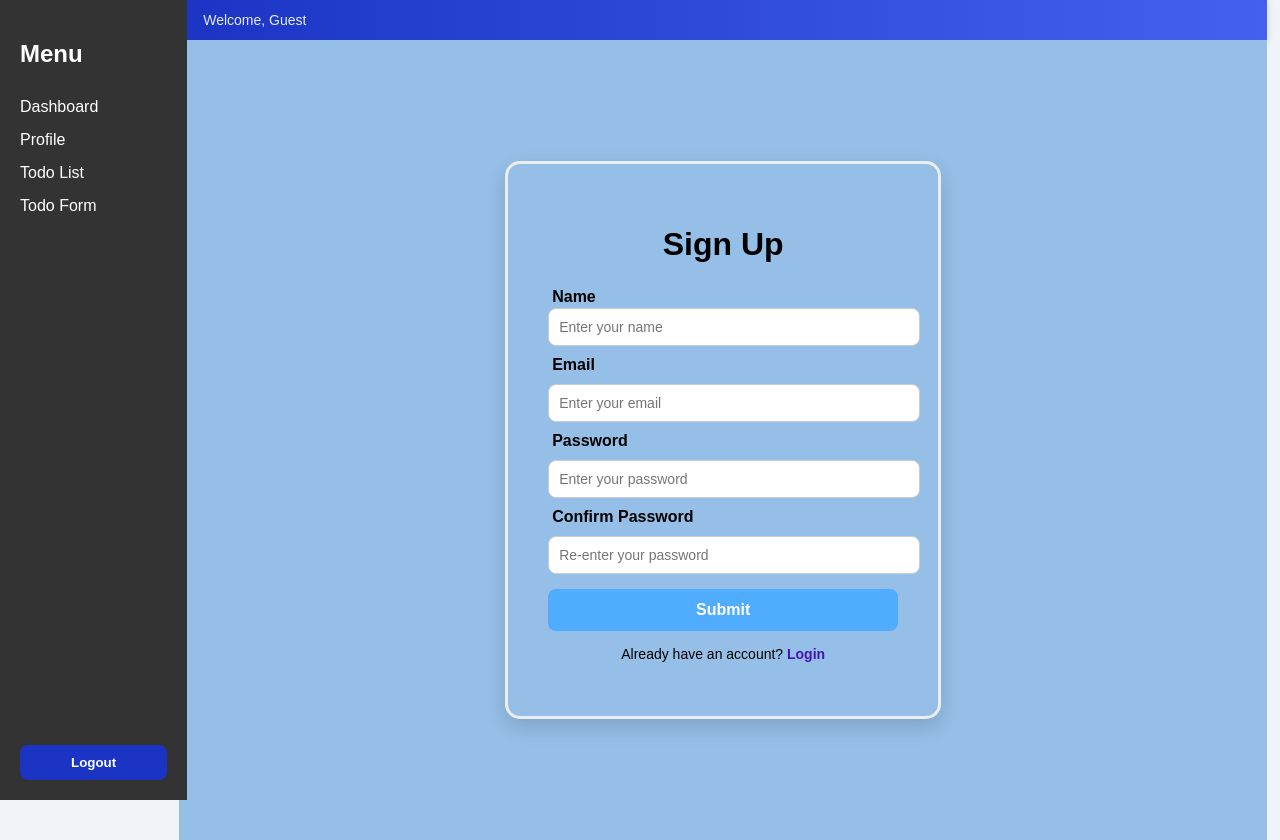
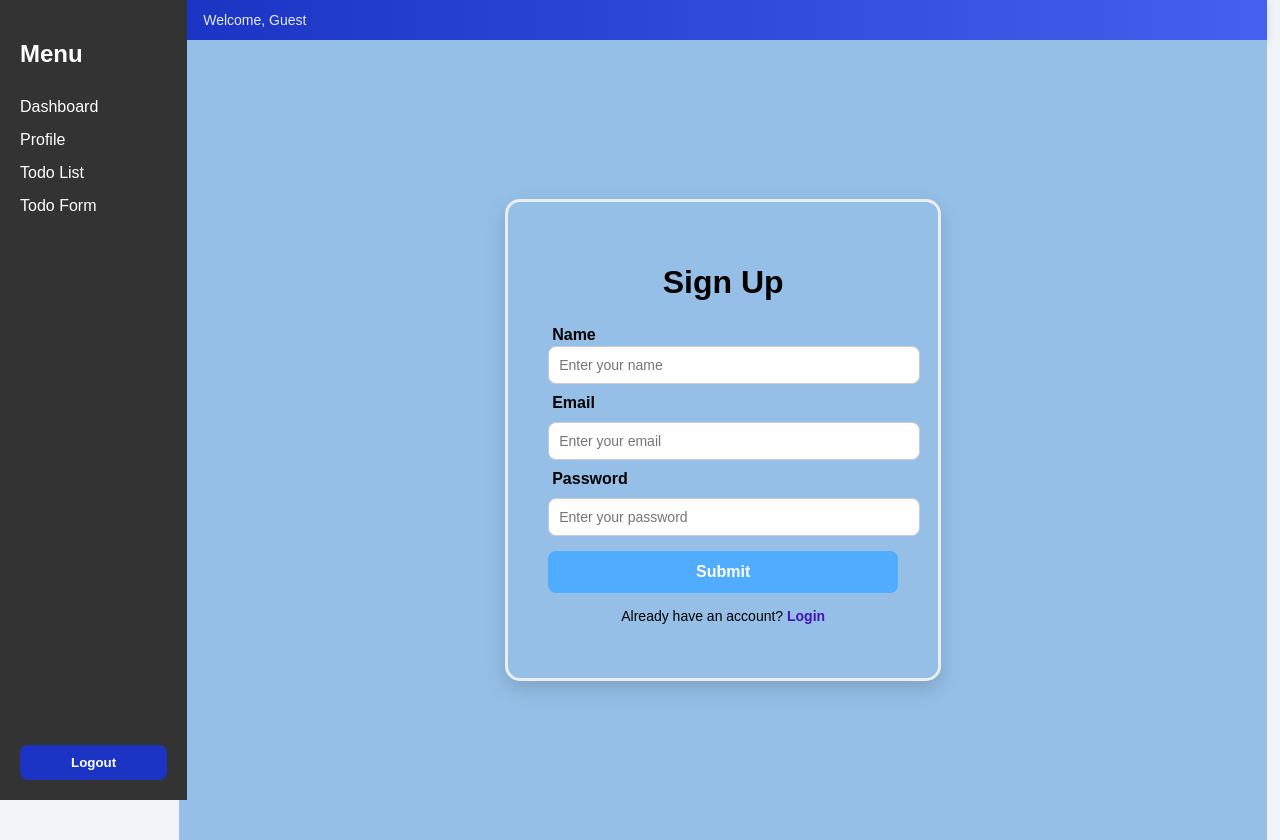
Before and after one commit to am6030920/Prasarnet-Project, a React (Create React App) app in the folder Frontend/: page /register in a window 1280 px wide. Built offline with nearby package versions, Linux system fonts and the light colour scheme.

Commit message:
Your commit message here

```diff
--- a/Frontend/package.json
+++ b/Frontend/package.json
@@ -7,6 +7,7 @@
     "@testing-library/jest-dom": "^6.7.0",
     "@testing-library/react": "^16.3.0",
     "@testing-library/user-event": "^13.5.0",
+    "axios": "^1.12.2",
     "dotenv": "^17.2.1",
     "react": "^19.1.1",
     "react-dom": "^19.1.1",
--- /dev/null
+++ b/Frontend/src/apiConfig.js
@@ -0,0 +1,13 @@
+import axios from "axios";
+
+import { API_URL } from "./apiList";
+const api=axios.create({
+    baseURL:API_URL,
+});
+api.interceptors.request.use(
+    (config)=>{
+        return config;
+    },
+    (error)=>Promise.reject(error)
+);
+export default api;
--- /dev/null
+++ b/Frontend/src/apiList.js
@@ -0,0 +1,6 @@
+const API_URL =process.env.REACT_APP_API_URL;
+
+const Apis={
+    RegisterUser:`${API_URL}/user/register`,
+};
+export{API_URL,Apis};
--- a/Frontend/src/project/auth/Register.jsx
+++ b/Frontend/src/project/auth/Register.jsx
@@ -1,5 +1,7 @@
 import React, { useState } from "react";
-import { useNavigate, Link } from "react-router-dom";
+import { Link,Navigate,useNavigate } from "react-router-dom";
+import { Apis } from "../../apiList";
+import api from "../../apiConfig";
 
 const Register = () => {
   const navigation = useNavigate();
@@ -7,18 +9,14 @@ const Register = () => {
   const [name, setName] = useState("");
   const [email, setEmail] = useState("");
   const [password, setPassword] = useState("");
-  const [confirmPassword, setConfirmPassword] = useState("");
   const [nameError, setNameError] = useState("");
   const [emailError, setEmailError] = useState("");
   const [passwordError, setPasswordError] = useState("");
-  const [confirmError, setConfirmError] = useState("");
 
   const validationForm = (e) => {
-    e.preventDefault();
     setNameError("");
     setEmailError("");
     setPasswordError("");
-    setConfirmError("");
     if (name.trim().length === 0) {
       setNameError("Please fill the Name");
       return;
@@ -48,23 +46,25 @@ const Register = () => {
       setPasswordError("Password must be 8 characters long");
       return;
     }
-    if (confirmPassword.trim().length === 0) {
-      setConfirmError("Please confirm your password");
-      return;
-    }
-    if (password !== confirmPassword) {
-      setConfirmError("Passwords do not match");
-      return;
-    }
-
-    localStorage.setItem("userName", name);
-    localStorage.setItem("userEmail", email);
-    localStorage.setItem("userpassword",password);
-    navigation("/dashboard");
   };
 
+  const handleSubmit = async (e) => {
+    e.preventDefault();
+    await validationForm();
+    const data = {name:name,email,password};
+    const response = await api.post(Apis.RegisterUser,data);
+    // console.log(JSON.stringify(response));
+
+    if(response && response?.data && response?.data?.statusCode === 200){
+      Navigate("/login");
+    }else{
+      window.alert(response?.data?.message)
+    };
+
+
+  };
   return (
-    <form onSubmit={validationForm}>
+    <form >
       <div
         style={{
           display: "flex",
@@ -126,6 +126,7 @@ const Register = () => {
               <span style={{ color: "red", fontSize: "13px" }}>{emailError}</span>
             )}
             <p style={{ margin: "10px 4px", fontWeight: "bold" }}>Password</p>
+
             <input
               type="password"
               placeholder="Enter your password"
@@ -145,31 +146,9 @@ const Register = () => {
                 {passwordError}
               </span>
             )}
-            <p style={{ margin: "10px 4px", fontWeight: "bold" }}>
-              Confirm Password
-            </p>
-            <input
-              type="password"
-              placeholder="Re-enter your password"
-              value={confirmPassword}
-              onChange={(e) => setConfirmPassword(e.target.value)}
-              style={{
-                width: "100%",
-                padding: "10px",
-                borderRadius: "8px",
-                border: "1px solid #ccc",
-                outline: "none",
-                fontSize: "14px",
-              }}
-            />
-            {confirmError && (
-              <span style={{ color: "red", fontSize: "13px" }}>
-                {confirmError}
-              </span>
-            )}
           </div>
           <button
-            type="submit"
+            type="submit" onClick={(e) => handleSubmit(e)}
             style={{
               width: "100%",
               padding: "12px",
```
Also changed, not shown: 2 other files (tests, documents, lock files or other folders).
